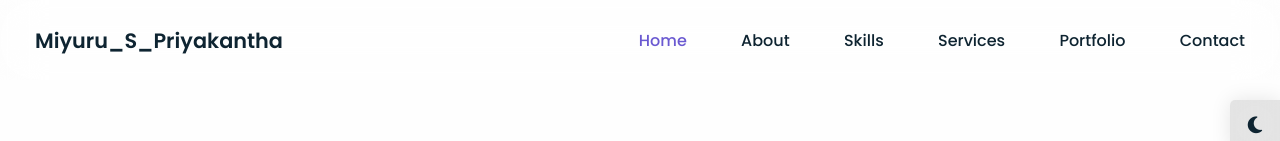
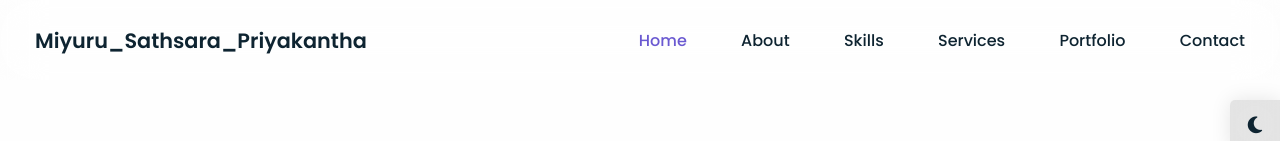
Before and after one commit to Miyuru-SP/MyPortfolio, a plain HTML site: page index.html in a window 1280 px wide. Shown: the top 141 px of the page. Drawn offline with nearby package versions, Linux system fonts and the light colour scheme.

Commit message:
changed the name
changed the name

```diff
--- a/index.html
+++ b/index.html
@@ -25,7 +25,7 @@
     <!-- ===========Header==========-->
     <header>
         <div class="nav-bar">
-            <a href="#" class="logo">Miyuru_S_Priyakantha</a>
+            <a href="#" class="logo">Miyuru_Sathsara_Priyakantha</a>
             <div class="navigation">
                 <div class="nav-items">
                     <div class="nav-close-btn"></div>
```
